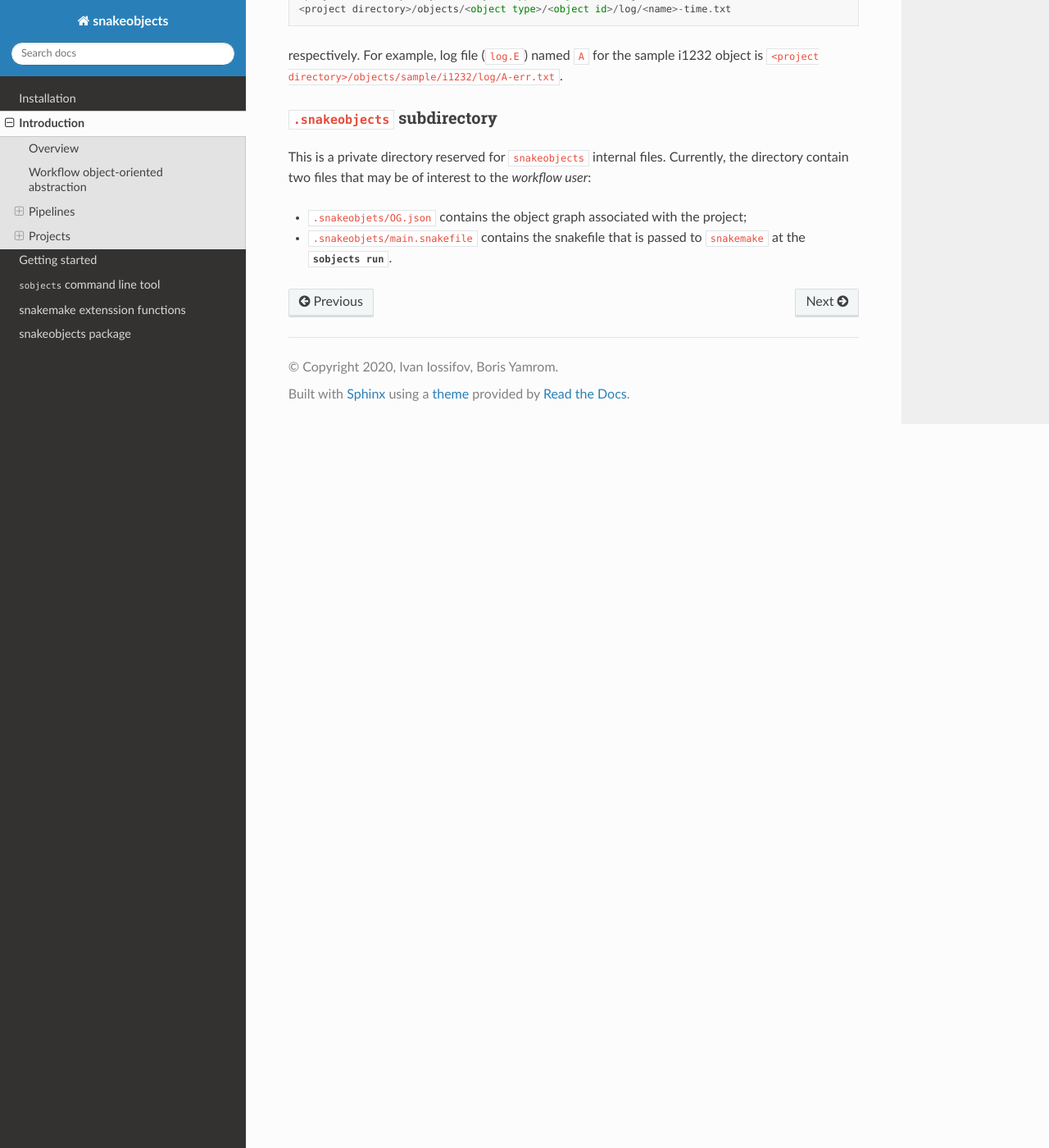
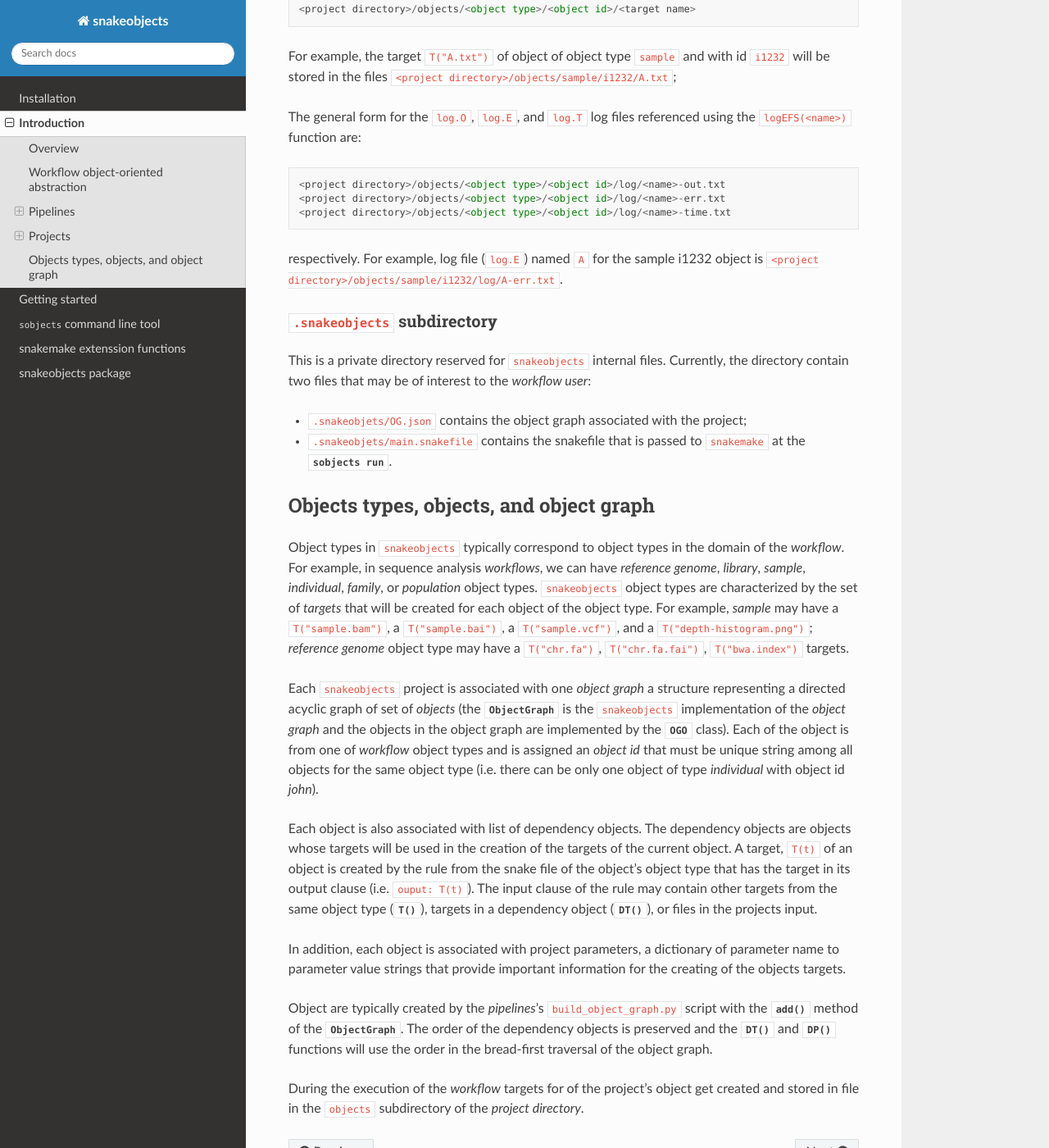
Before and after one commit to iossifovlab/snakeobjects, a Sphinx documentation site: the page built from documentation/introduction.rst, in a window 1280 px wide and 1400 px high, scrolled down 3147 px. Shown: the whole window at 82% size. Built offline with Sphinx 7.4.7 and the Read the Docs theme 2.0.0, drawn with Linux system fonts in a browser that asks for light colours; some of the changed text lies outside the part shown.

Commit message:
check point

```diff
--- a/documentation/introduction.rst
+++ b/documentation/introduction.rst
@@ -125,10 +125,21 @@
 where the project is configured.  The *workflow user* uses the ``sobjects``
 command line tool to initialize (usually using the :option:`sobjects prepare`
 command) and to execute (:option:`sobjects run`) the associated
-*pipeline*.  The results of the project initialization are stored in the
-``.snakeobjects`` subdirectory of the *project directory*.  The targets and the
-log files created during the execution of the pipeline are stored in the ``objects``
-subdirectory. In addition, ``snakemake`` creates it's own standard internal
+*pipeline*.  The :option:`sobjects prepare`:
+
+1. creates and object graph (using
+   the ``build_object_graph.py`` script from the *pipeline*)
+   and stores it in the ``snakeobjects``'s private subdirectory ``.snakeobjects`` of the *project directory*
+   (``<projet directory>/.snakeobjects/OG.json``);
+2. creates an *object diretory* directory for
+   each of the objects in the *object graph* in the ``objects`` subdirectory in the *project directory*;
+3. creates the ``<project directory>/.snakeobjects/main.snakefile`` that
+   is subsequently used by ``snakemake``; and
+4. creates the symbolic links based for all object that have ``symlink.<name>`` parameters.
+
+The targets and the log files created during the execution of the pipeline (:option:`sobjects run`) are
+stored in the *object directories* in the ``objects`` subdirectory.
+In addition, ``snakemake`` creates it's own standard internal
 subdirectory ``.snakemake`` as a subdirectory the *project directory*.
 
 ``so_project.yaml`` file
@@ -178,3 +189,37 @@
 * ``.snakeobjets/OG.json`` contains the object graph associated with the project;
 * ``.snakeobjets/main.snakefile`` contains the snakefile that is passed to ``snakemake`` at the
   :option:`sobjects run`.
+
+Objects types, objects, and object graph
+----------------------------------------
+
+Object types in ``snakeobjects`` typically correspond to object types in the domain of the
+*workflow*. For example, in sequence analysis *workflows*, we can have *reference genome*,
+*library*, *sample*, *individual*, *family*, or *population* object types. ``snakeobjects`` object
+types are characterized by the set of *targets* that will be created for each object of the
+object type. For example, *sample* may have a ``T("sample.bam")``,
+a ``T("sample.bai")``, a ``T("sample.vcf")``, and a ``T("depth-histogram.png")``;
+*reference genome* object type may have a ``T("chr.fa")``, ``T("chr.fa.fai")``,
+``T("bwa.index")`` targets.
+
+Each ``snakeobjects`` project is associated with one *object graph*
+a structure representing
+a directed acyclic graph of set of *objects*  (the :py:class:`.ObjectGraph` is the ``snakeobjects`` implementation of the *object graph* and the objects in the object graph are implemented by the :py:class:`.OGO` class).
+Each of the object is from one of *workflow* object types and is assigned an *object id* that must be unique string
+among all objects for the same object type (i.e. there can be only one object of type *individual* with object id *john*).
+
+Each object is also associated with list of dependency objects. The dependency objects are objects whose targets will be used
+in the creation of the targets of the current object. A target, ``T(t)`` of an object is created by the rule from the snake
+file of the object's object type
+that has the target in its output clause (i.e. ``ouput: T(t)``). The input clause of the rule may contain other targets from the
+same object type (:py:func:`.T`), targets in a dependency object (:py:func:`.DT`), or files in the projects input.
+
+In addition, each object is associated with project parameters, a dictionary of parameter name to parameter value strings that
+provide important information for the creating of the objects targets.
+
+Object are typically created by the *pipelines*'s ``build_object_graph.py`` script with the :py:meth:`~snakeobjects.ObjectGraph.add` method of the :py:class:`.ObjectGraph`.
+The order of the dependency objects is preserved and the :py:func:`.DT` and :py:func:`.DP` functions will use the order in the
+bread-first traversal of the object graph.
+
+During the execution of the *workflow* targets for of the project's object get created and stored
+in file in the ``objects`` subdirectory of the *project directory*.
```
